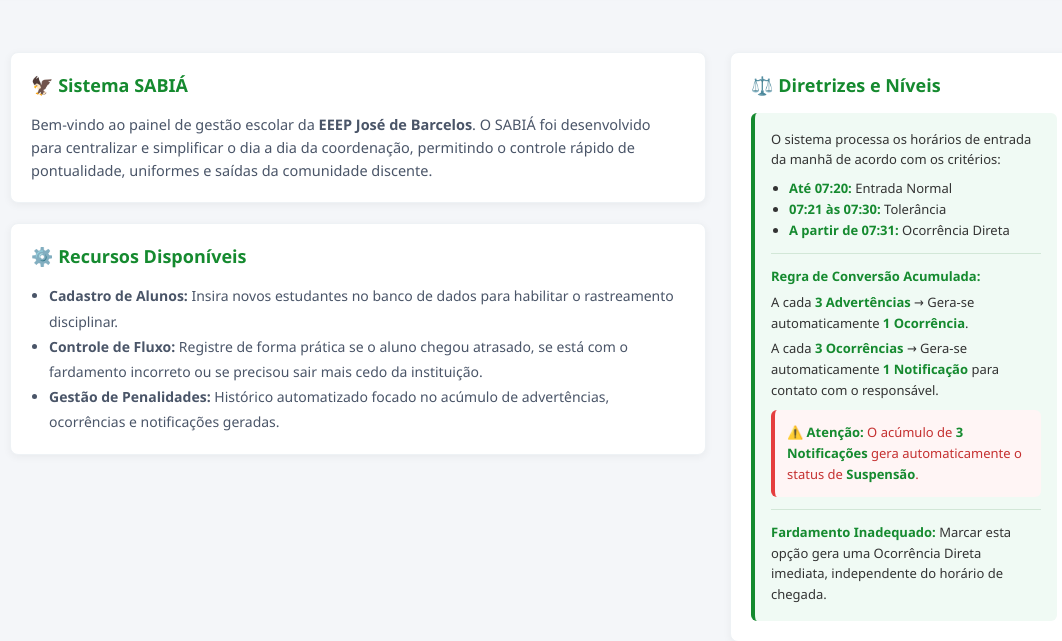
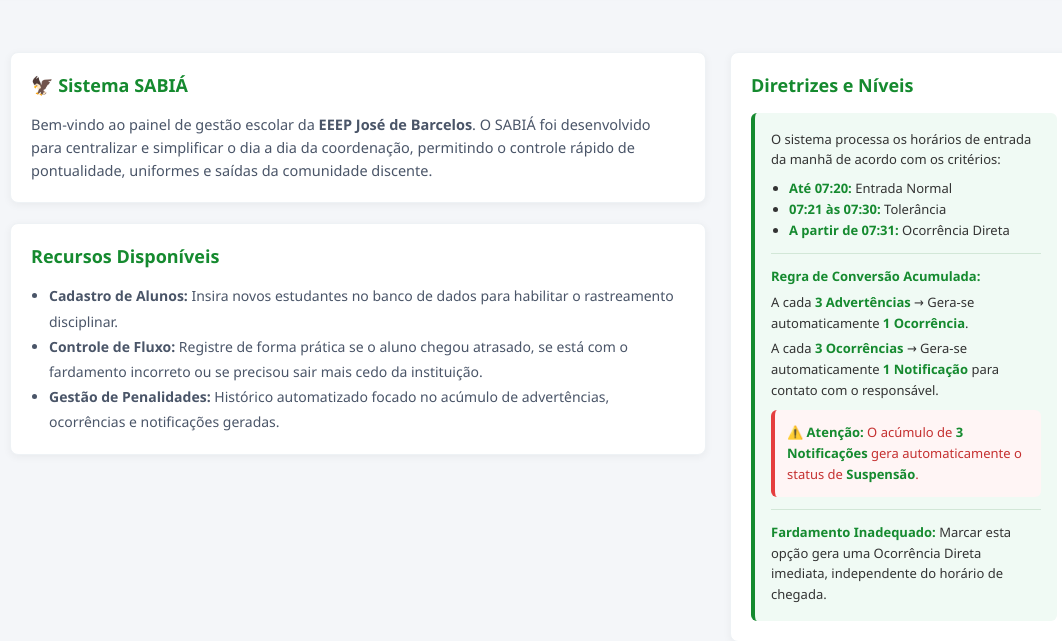
Before and after one commit to nicolasPL0/Projeto-Social-Backend, a PHP site: page / in a window 1280 px wide. Shown: the part 239-880 px from the top of the page, without its empty margins (96-1158 px from the left). Run offline with PHP 8.4, Linux system fonts and the light colour scheme.

Commit message:
Update index.php

```diff
--- a/index.php
+++ b/index.php
@@ -153,7 +153,7 @@
 
 
         <div class="card">
-          <div class="card-title">⚙️ Recursos Disponíveis</div>
+          <div class="card-title"> Recursos Disponíveis</div>
           <ul style="margin-left: 18px; font-size: 14px; color: #4a5568; line-height: 1.8;">
             <li><strong>Cadastro de Alunos:</strong> Insira novos estudantes no banco de dados para habilitar o rastreamento disciplinar.</li>
             <li><strong>Controle de Fluxo:</strong> Registre de forma prática se o aluno chegou atrasado, se está com o fardamento incorreto ou se precisou sair mais cedo da instituição.</li>
@@ -165,7 +165,7 @@
 
       <aside class="sidebar">
         <div class="card">
-          <div class="card-title">⚖️ Diretrizes e Níveis</div>
+          <div class="card-title"> Diretrizes e Níveis</div>
           <div class="rule-box">
             <p>O sistema processa os horários de entrada da manhã de acordo com os critérios:</p>
             <ul style="margin-left: 18px; margin-top: 8px; margin-bottom: 12px;">
```
